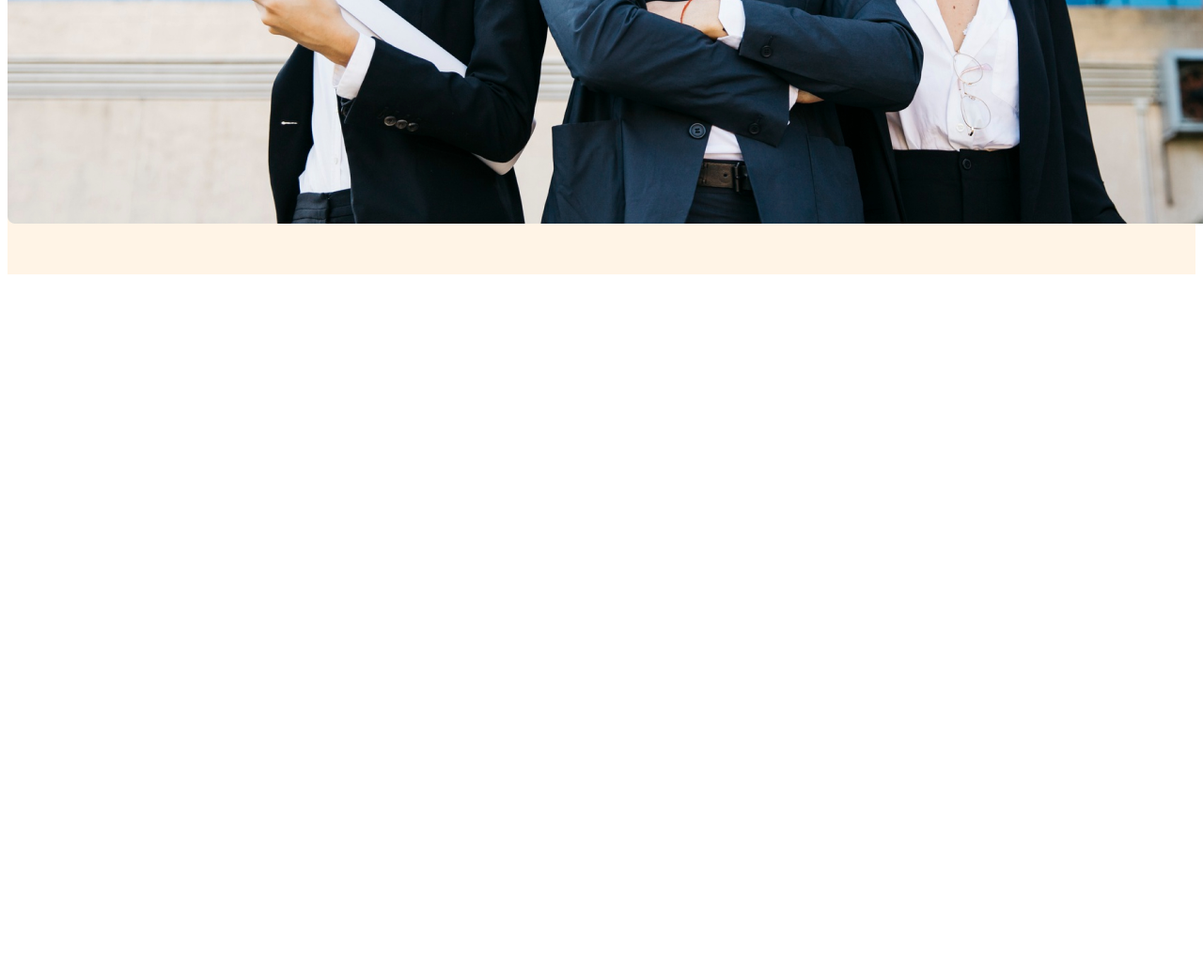
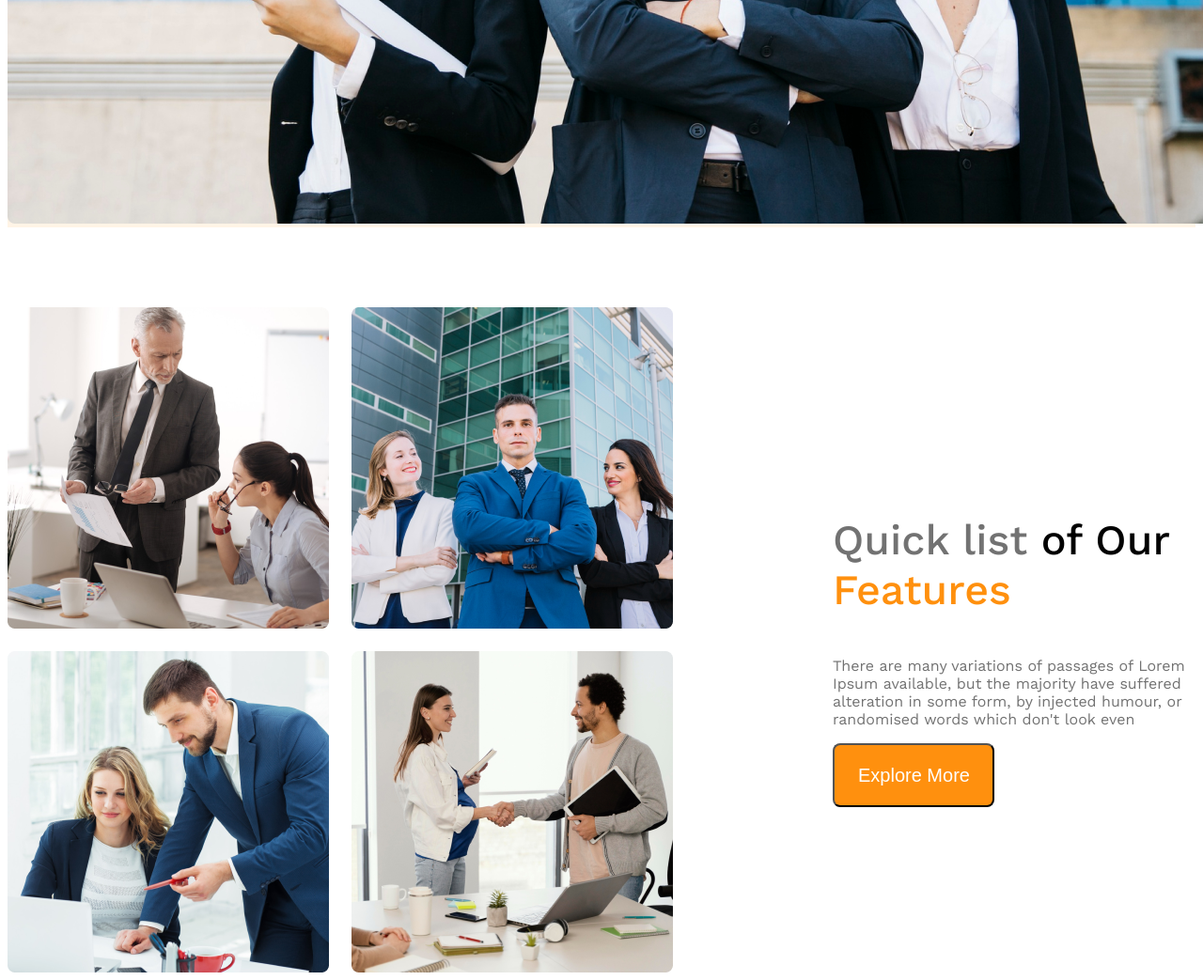
Before and after one commit to shovon-div/G3-Architects-web, a plain HTML site: page index.html in a window 1280 px wide. Shown: the part 1022-2065 px from the top of the page at 94% size. Before the commit the page ends 1322 px from the top, so only its background shows below. Drawn offline with nearby package versions, Linux system fonts and the light colour scheme.

Commit message:
added my Features

```diff
--- a/index.html
+++ b/index.html
@@ -27,7 +27,19 @@
         </div>
     </header>
     <main>
-
+       <section class="team">
+        <div class="team-images-container">
+            <img src="styles/images/team1.png" alt="">
+            <img src="styles/images/team2.png" alt="">
+            <img src="styles/images/team3.png" alt="">
+            <img src="styles/images/team4.png" alt="">
+        </div>
+        <div class="our-fetures">
+            <h3 class="fiture-title"><span class="ql-style">Quick list</span> of Our <span class="Features">Features</span></h3>
+            <p class="fiture-dis">There are many variations of passages of Lorem Ipsum available, but the majority have suffered alteration in some form, by injected humour, or randomised words which don't look even</p>
+            <button class="btn-prymary">Explore More</button>
+        </div>
+       </section>
     </main>
     <footer>
 
--- a/styles/style.css
+++ b/styles/style.css
@@ -68,12 +68,69 @@
     text-align: center;
     margin-bottom: 50px;
 }
-img{
-    margin-bottom: 50px;
+/* img{
+     margin-bottom: 50px;
+} */
+.team{
+    display: flex;
+    align-items: center;
+}
+ .team-images-container{
+    display: grid;
+    grid-template-columns: repeat(2, 1fr);
+    gap: 24px;
 }
 @media  screen and (max-width:576px) {
    .nav-bar, .nav-links{
     flex-direction: column;
     }
-
 }
+main > section{
+    margin-top: 85px;
+}
+main{
+    max-width: 1440px;
+    margin: 0 auto;
+}
+.fiture-title{
+    font-weight:500 ;
+    font-size:2.8rem ;
+}
+.fiture-dis{
+    font-weight:400 ;
+    font-size:1rem ;
+    color:  rgb(114, 114, 114);
+}
+.ql-style{
+    color:  rgb(114, 114, 114)
+}
+.Features{
+    color:rgb(255, 144, 14) ;
+}
+.our-fetures{
+    margin-left: 170px;
+    /* text-align: left; */
+}
+@media screen and (max-width:576px) {
+    .nav-bar
+    .nav-links{
+        flex-direction: column;
+   }
+   .team-images-container{
+        grid-template-columns: repeat(1,1fr);
+   }
+   .team{
+    flex-direction: column;
+   }
+   .our-fetures{
+    margin-left: 10px;
+   }
+}
+@media screen and  (min-width:576px) and (max-width:992px){
+    .team{
+        flex-direction: column;
+       }
+       .our-fetures{
+        margin-left: 50px auto;
+       }
+}
```
